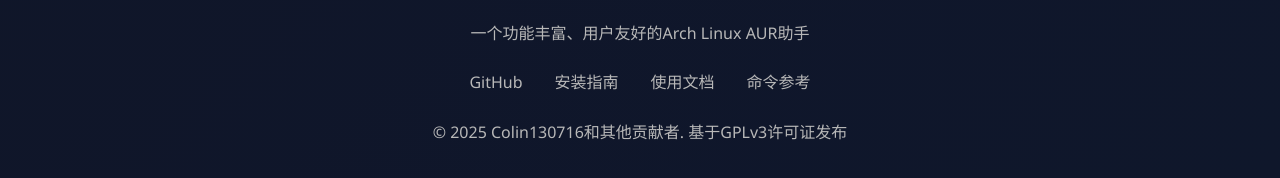
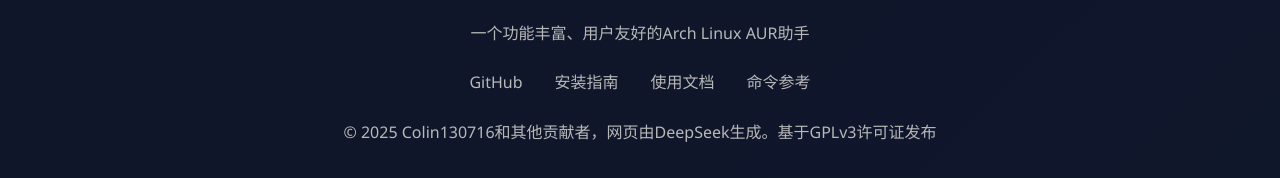
Before and after one commit to Colin130716/yay-plus_website, a plain HTML site: page index.html in a window 1280 px wide. Shown: the part 6838-7016 px from the top of the page. Drawn offline with Linux system fonts and the light colour scheme.

Commit message:
增加Copyright

```diff
--- a/index.html
+++ b/index.html
@@ -948,7 +948,7 @@
                     <a href="#usage">使用文档</a>
                     <a href="#commands">命令参考</a>
                 </div>
-                <p>© 2025 Colin130716和其他贡献者. 基于GPLv3许可证发布</p>
+                <p>© 2025 Colin130716和其他贡献者，网页由DeepSeek生成。基于GPLv3许可证发布</p>
             </div>
         </div>
     </footer>
```
